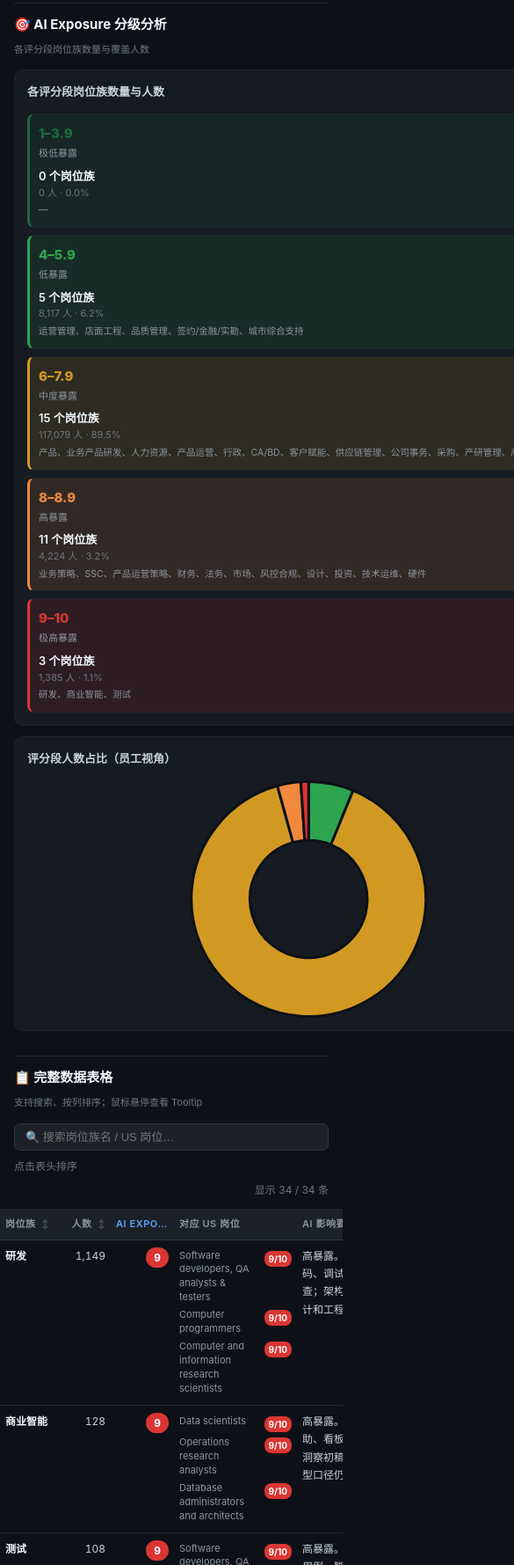
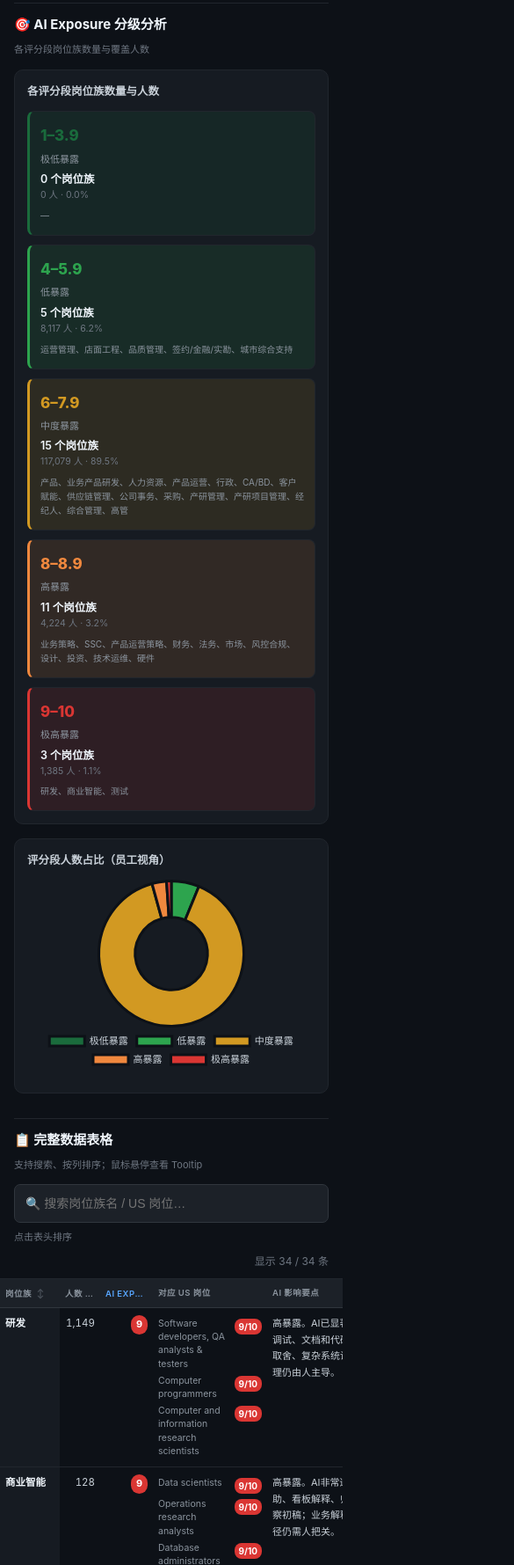
Before and after one commit to zhuzhujuly718-oss/aiexplosure, a website: page beike_analysis_v2.html in a window 390 px wide. Shown: the part 3139-4918 px from the top of the page at 88% size, 585 px wide, since content can reach past the window. Drawn offline with nearby package versions, Linux system fonts and the light colour scheme.

Commit message:
优化：表格与分级分析移动端适配、列宽与首列固定

```diff
--- a/beike_analysis_v2.html
+++ b/beike_analysis_v2.html
@@ -71,6 +71,7 @@ body { font-family: -apple-system,BlinkMacSystemFont,'Segoe UI','PingFang SC','M
 .chart-2col { display: grid; grid-template-columns: 1fr 1fr; gap: 16px; }
 @media (max-width: 720px) { .chart-2col { grid-template-columns: 1fr; } }
 .chart-title { font-size: 13px; font-weight: 600; color: var(--t2); margin-bottom: 14px; }
+.pie-wrap { position: relative; height: 270px; }
 
 /* ─── TIERS ─── */
 .tier-grid { display: grid; grid-template-columns: repeat(auto-fill, minmax(145px,1fr)); gap: 10px; }
@@ -93,7 +94,7 @@ body { font-family: -apple-system,BlinkMacSystemFont,'Segoe UI','PingFang SC','M
 .tbl-search:focus { border-color: var(--blue); }
 .sort-hint { font-size: 12px; color: var(--t4); }
 .tbl-count { font-size: 12px; color: var(--t4); margin-left: auto; }
-.tbl-outer { overflow-x: auto; border-radius: var(--r); border: 1px solid var(--border); }
+.tbl-outer { overflow-x: auto; border-radius: var(--r); border: 1px solid var(--border); -webkit-overflow-scrolling: touch; }
 
 table { width: 100%; border-collapse: collapse; font-size: 12.5px; table-layout: fixed; }
 thead tr { background: var(--surface2); }
@@ -273,25 +274,47 @@ td.num-cell  { text-align: right; font-variant-numeric: tabular-nums; white-spac
   .sc-val { font-size: 20px; }
   .panel { padding: 14px; }
   .chart-2col { gap: 12px; }
-  .tier-grid { grid-template-columns: repeat(2, 1fr); gap: 8px; }
-  .tier-card { padding: 10px; }
-  .tier-score { font-size: 15px; }
+  /* 分级分析模块移动端优化 */
+  #sec-tiers .chart-2col { gap: 16px; }
+  #sec-tiers .panel { padding: 16px; }
+  #sec-tiers .chart-title { font-size: 12.5px; margin-bottom: 12px; }
+  .tier-grid { grid-template-columns: repeat(2, 1fr); gap: 10px; }
+  .tier-card { padding: 12px 10px; min-width: 0; }
+  .tier-score { font-size: 16px; margin-bottom: 4px; }
+  .tier-label { font-size: 11px; margin-bottom: 4px; }
+  .tier-count { font-size: 12.5px; }
+  .tier-pct { font-size: 10.5px; }
+  .tier-jobs { font-size: 10px; white-space: normal; display: -webkit-box; -webkit-line-clamp: 2; line-clamp: 2; overflow: hidden; margin-top: 6px; }
+  .pie-wrap { height: 240px; }
+  #sec-tiers .panel-pie .pie-wrap { margin-bottom: 8px; }
   .notice-box { padding: 14px 16px; margin-bottom: 20px; }
   .notice-body { font-size: 12px; }
   .bu-grid { grid-template-columns: 1fr; gap: 12px; }
   .bu-card { padding: 16px 14px 12px; min-height: 44px; -webkit-tap-highlight-color: transparent; }
   .bu-stat { padding: 6px 4px; }
   .bu-sv { font-size: 14px; }
-  .tbl-controls { flex-direction: column; align-items: stretch; gap: 8px; }
-  .tbl-search { width: 100%; max-width: 100%; }
+  /* 表格移动端优化 */
+  #sec-table .section-hd { margin-bottom: 12px; }
+  .tbl-controls { flex-direction: column; align-items: stretch; gap: 8px; margin-bottom: 10px; }
+  .tbl-search { width: 100%; max-width: 100%; padding: 8px 12px; font-size: 14px; min-height: 44px; }
+  .sort-hint { font-size: 11px; }
   .tbl-outer { margin: 0 -16px; border-radius: 0; border-left: none; border-right: none; }
-  table { font-size: 12px; }
-  th, td { padding: 8px 6px; }
-  .col-name { width: 70px; }
-  .col-cnt { width: 56px; }
-  .col-score { width: 72px; }
-  .col-us { width: 140px; }
-  .col-ai { min-width: 160px; }
+  #data-table { font-size: 12px; min-width: 520px; }
+  #data-table th, #data-table td { padding: 10px 8px; }
+  #data-table th { font-size: 10px; padding: 8px 6px; }
+  .col-name { width: 76px; }
+  .col-cnt { width: 52px; }
+  .col-score { width: 68px; }
+  .col-us { width: 150px; }
+  .col-ai { width: 174px; min-width: 174px; }
+  #data-table .name-cell { font-size: 12px; }
+  #data-table .us-job-name { font-size: 10.5px; }
+  #data-table .ai-impact-text { font-size: 11px; }
+  /* 首列固定，横向滚动时仍可见 */
+  #data-table thead th:first-child,
+  #data-table tbody td:first-child { position: sticky; left: 0; z-index: 2; background: var(--surface2); box-shadow: 4px 0 8px -2px rgba(0,0,0,.25); }
+  #data-table tbody td:first-child { background: var(--surface); }
+  #data-table tbody tr:hover td:first-child { background: rgba(255,255,255,.035); }
   .insights-grid { grid-template-columns: 1fr; gap: 10px; }
   .insight-card { padding: 14px; }
   .insight-title { font-size: 13px; }
@@ -301,7 +324,36 @@ td.num-cell  { text-align: right; font-variant-numeric: tabular-nums; white-spac
 @media (max-width: 480px) {
   .hero h1 { font-size: 19px; }
   .stat-grid { grid-template-columns: 1fr; }
-  .tier-grid { grid-template-columns: 1fr; }
+  #sec-tiers .panel { padding: 14px; }
+  .tier-grid { grid-template-columns: 1fr; gap: 10px; }
+  .tier-card { padding: 14px 12px; }
+  .tier-score { font-size: 17px; }
+  .tier-jobs { -webkit-line-clamp: 3; line-clamp: 3; }
+  .pie-wrap { height: 220px; }
+}
+@media (max-width: 480px) {
+  #data-table { font-size: 11.5px; min-width: 460px; }
+  #data-table th, #data-table td { padding: 8px 6px; }
+  #data-table th { font-size: 9.5px; }
+  .col-name { width: 68px; }
+  .col-cnt { width: 46px; }
+  .col-score { width: 60px; }
+  .col-us { width: 130px; }
+  .col-ai { width: 156px; min-width: 156px; }
+  #data-table .name-cell { font-size: 11.5px; }
+  #data-table .score-pill { font-size: 11px; padding: 2px 6px; }
+}
+@media (max-width: 360px) {
+  #sec-tiers .chart-title { font-size: 12px; }
+  .tier-card { padding: 12px 10px; }
+  .tier-score { font-size: 15px; }
+  .pie-wrap { height: 200px; }
+  #data-table { min-width: 420px; }
+  .col-name { width: 62px; }
+  .col-cnt { width: 42px; }
+  .col-score { width: 56px; }
+  .col-us { width: 118px; }
+  .col-ai { width: 142px; min-width: 142px; }
 }
 </style>
 </head>
@@ -507,9 +559,9 @@ td.num-cell  { text-align: right; font-variant-numeric: tabular-nums; white-spac
       <div class="chart-title">各评分段岗位族数量与人数</div>
       <div class="tier-grid" id="tier-grid"></div>
     </div>
-    <div class="panel">
+    <div class="panel panel-pie">
       <div class="chart-title">评分段人数占比（员工视角）</div>
-      <div style="position:relative;height:270px">
+      <div class="pie-wrap">
         <canvas id="pie-chart"></canvas>
       </div>
     </div>
@@ -757,16 +809,21 @@ TIERS.forEach(t=>{
     </div>`;
   pieL.push(t.l); pieD.push(ppl); pieC.push(t.c);
 });
-new Chart(document.getElementById('pie-chart'),{
+function getPieLegendPosition(){ return window.innerWidth <= 768 ? 'bottom' : 'right'; }
+const pieChart = new Chart(document.getElementById('pie-chart'),{
   type:'doughnut',
   data:{labels:pieL, datasets:[{data:pieD,backgroundColor:pieC,borderColor:'#0d1117',borderWidth:3}]},
   options:{
     responsive:true,maintainAspectRatio:false,
     plugins:{
-      legend:{position:'right',labels:{color:'#c9d1d9',font:{size:11},padding:10}},
+      legend:{position:getPieLegendPosition(),labels:{color:'#c9d1d9',font:{size:11},padding:10}},
       tooltip:{callbacks:{label:ctx=>`${ctx.label}: ${ctx.raw.toLocaleString('zh-CN')} 人 (${(ctx.raw/total*100).toFixed(1)}%)`}}
     }
   }
+});
+window.addEventListener('resize',function(){
+  var pos = getPieLegendPosition();
+  if(pieChart.options.plugins.legend.position !== pos){ pieChart.options.plugins.legend.position = pos; pieChart.update(); }
 });
 
 // ═══════════════════════════════════
```
